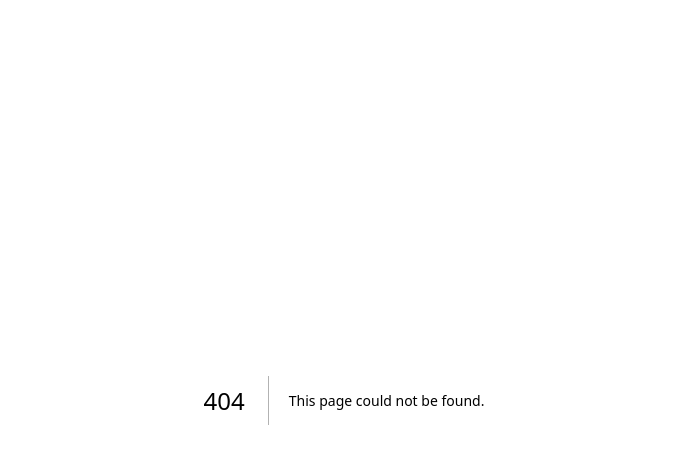
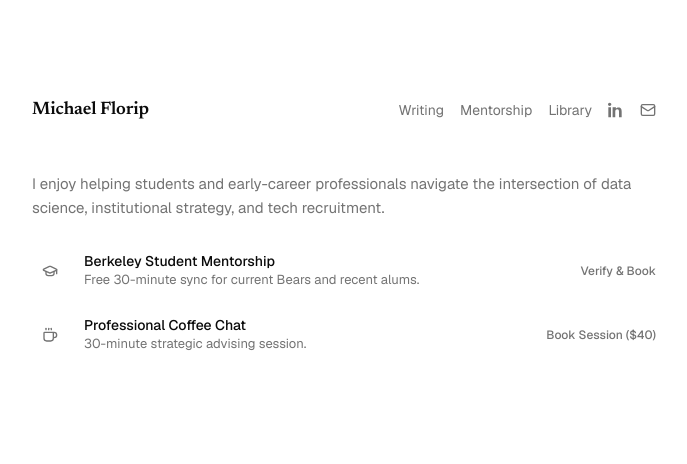
Before and after one commit to michaelflorip/michaelflorip.github.io, a Next.js app: page /mentorship in a window 1280 px wide. Before the commit this address had no page. Shown: the top 464 px of the page, without its empty margins (296-983 px from the left). Built offline with nearby package versions, Linux system fonts and the light colour scheme.

Commit message:
implemented mentorship page

```diff
--- /dev/null
+++ b/src/app/mentorship/page.tsx
@@ -0,0 +1,87 @@
+import { Coffee, GraduationCap } from "lucide-react";
+
+import { Layout } from "@/components/layout";
+
+const BERKELEY_FORM_URL = "https://forms.gle/XBTz8sTHUr1qPp7h6";
+const TIDYCAL_URL = "https://tidycal.com/michaelhflorip/coffee-chat";
+
+type MentorshipRow = {
+  title: string;
+  description: string;
+  href: string;
+  cta: string;
+  icon: React.ComponentType<{ className?: string }>;
+};
+
+const ROWS: MentorshipRow[] = [
+  {
+    title: "Berkeley Student Mentorship",
+    description: "Free 30-minute sync for current Bears and recent alums.",
+    href: BERKELEY_FORM_URL,
+    cta: "Verify & Book",
+    icon: GraduationCap,
+  },
+  {
+    title: "Professional Coffee Chat",
+    description: "30-minute strategic advising session.",
+    href: TIDYCAL_URL,
+    cta: "Book Session ($40)",
+    icon: Coffee,
+  },
+];
+
+function Row({ row }: { row: MentorshipRow }) {
+  const Icon = row.icon;
+
+  return (
+    <li>
+      <div className="group flex items-center gap-4 rounded-lg px-2 py-2 -mx-2 transition-colors hover:bg-muted/60">
+        <div className="flex h-9 w-9 shrink-0 items-center justify-center text-muted-foreground">
+          <Icon className="h-4 w-4" />
+        </div>
+
+        <div className="flex flex-1 items-center justify-between gap-2 min-w-0">
+          <div className="min-w-0">
+            <p className="text-sm font-medium leading-tight text-foreground">
+              {row.title}
+            </p>
+            <p className="text-[13px] text-muted-foreground leading-tight mt-0.5">
+              {row.description}
+            </p>
+          </div>
+
+          <a
+            href={row.href}
+            target="_blank"
+            rel="noopener noreferrer"
+            className="shrink-0 text-xs font-medium text-muted-foreground transition-colors hover:text-foreground"
+          >
+            {row.cta}
+          </a>
+        </div>
+      </div>
+    </li>
+  );
+}
+
+export default function MentorshipPage() {
+  return (
+    <Layout>
+      <main>
+        <div className="space-y-6">
+          <p className="text-[15px] leading-relaxed text-muted-foreground">
+            I enjoy helping students and early-career professionals navigate the
+            intersection of data science, institutional strategy, and tech
+            recruitment.
+          </p>
+
+          <ul className="space-y-3">
+            {ROWS.map((row) => (
+              <Row key={row.title} row={row} />
+            ))}
+          </ul>
+        </div>
+      </main>
+    </Layout>
+  );
+}
--- a/src/components/site-header.tsx
+++ b/src/components/site-header.tsx
@@ -11,6 +11,27 @@ function LinkedInIcon({ className }: { className?: string }) {
       className={className}
     >
       <path d="M4.98 3.5C4.98 4.88 3.87 6 2.5 6S0 4.88 0 3.5 1.12 1 2.5 1 4.98 2.12 4.98 3.5ZM.5 8H4.5V23H.5V8ZM8 8H11.83V10.05H11.88C12.41 9.09 13.72 8.08 15.66 8.08 19.73 8.08 20.5 10.76 20.5 14.24V23H16.5V15.09C16.5 13.21 16.46 10.79 13.9 10.79 11.3 10.79 10.9 12.82 10.9 14.96V23H6.9V8H8Z" />
+    </svg>
+  );
+}
+
+function MailIcon({ className }: { className?: string }) {
+  return (
+    <svg
+      xmlns="http://www.w3.org/2000/svg"
+      width="24"
+      height="24"
+      viewBox="0 0 24 24"
+      fill="none"
+      stroke="currentColor"
+      strokeWidth="2"
+      strokeLinecap="round"
+      strokeLinejoin="round"
+      aria-hidden="true"
+      className={className}
+    >
+      <rect width="20" height="16" x="2" y="4" rx="2" />
+      <path d="m22 7-8.97 5.7a1.94 1.94 0 0 1-2.06 0L2 7" />
     </svg>
   );
 }
@@ -33,6 +54,12 @@ export function Header() {
           Writing
         </Link>
         <Link
+          href="/mentorship"
+          className="text-muted-foreground transition-colors hover:text-foreground"
+        >
+          Mentorship
+        </Link>
+        <Link
           href="/library"
           className="text-muted-foreground transition-colors hover:text-foreground"
         >
@@ -48,6 +75,13 @@ export function Header() {
         >
           <LinkedInIcon className="h-4 w-4" />
         </a>
+        <a
+          href="mailto:michaelflorip@berkeley.edu"
+          aria-label="Email Michael Florip"
+          className="text-muted-foreground transition-colors hover:text-foreground"
+        >
+          <MailIcon className="h-4 w-4 shrink-0" />
+        </a>
       </nav>
     </header>
   );
```
